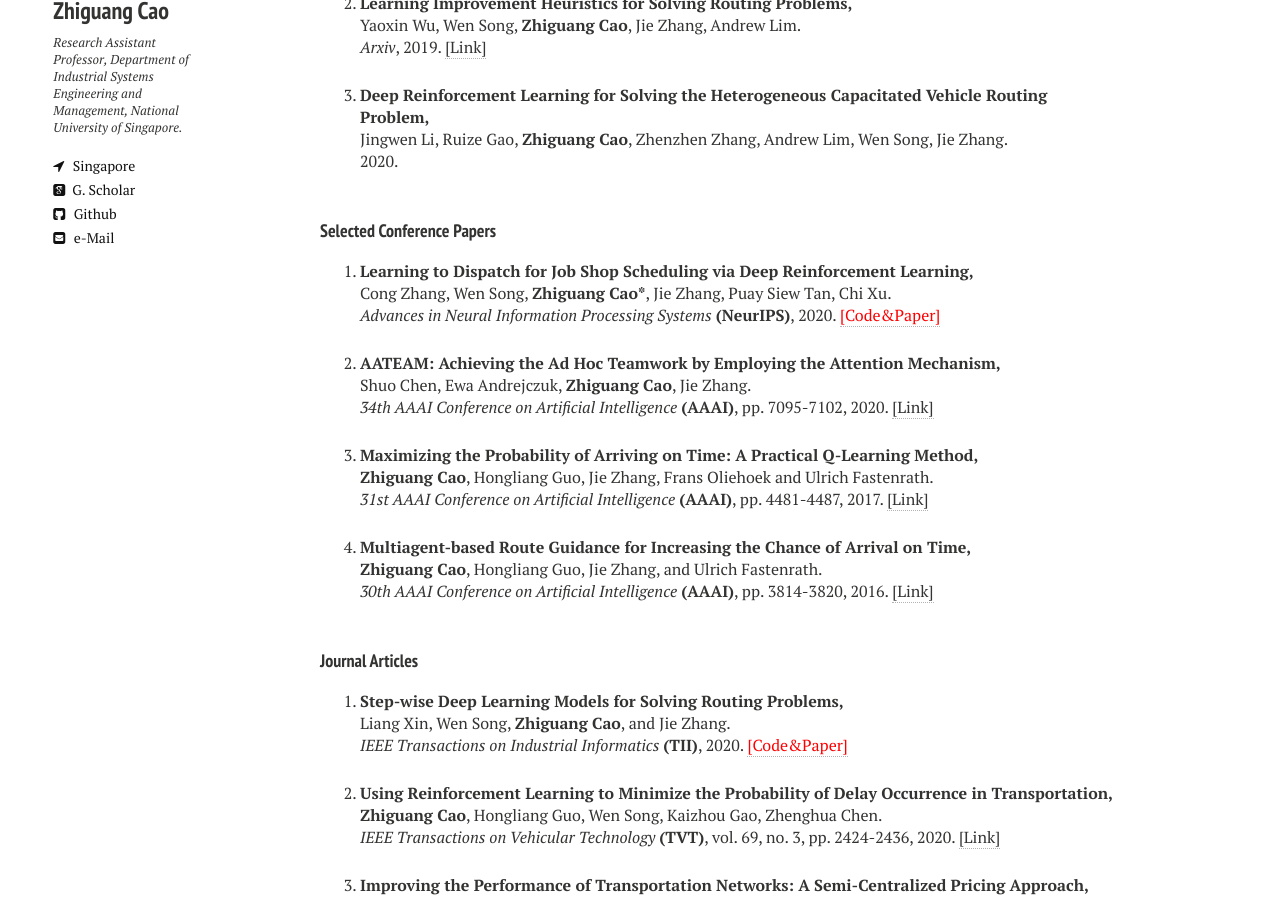
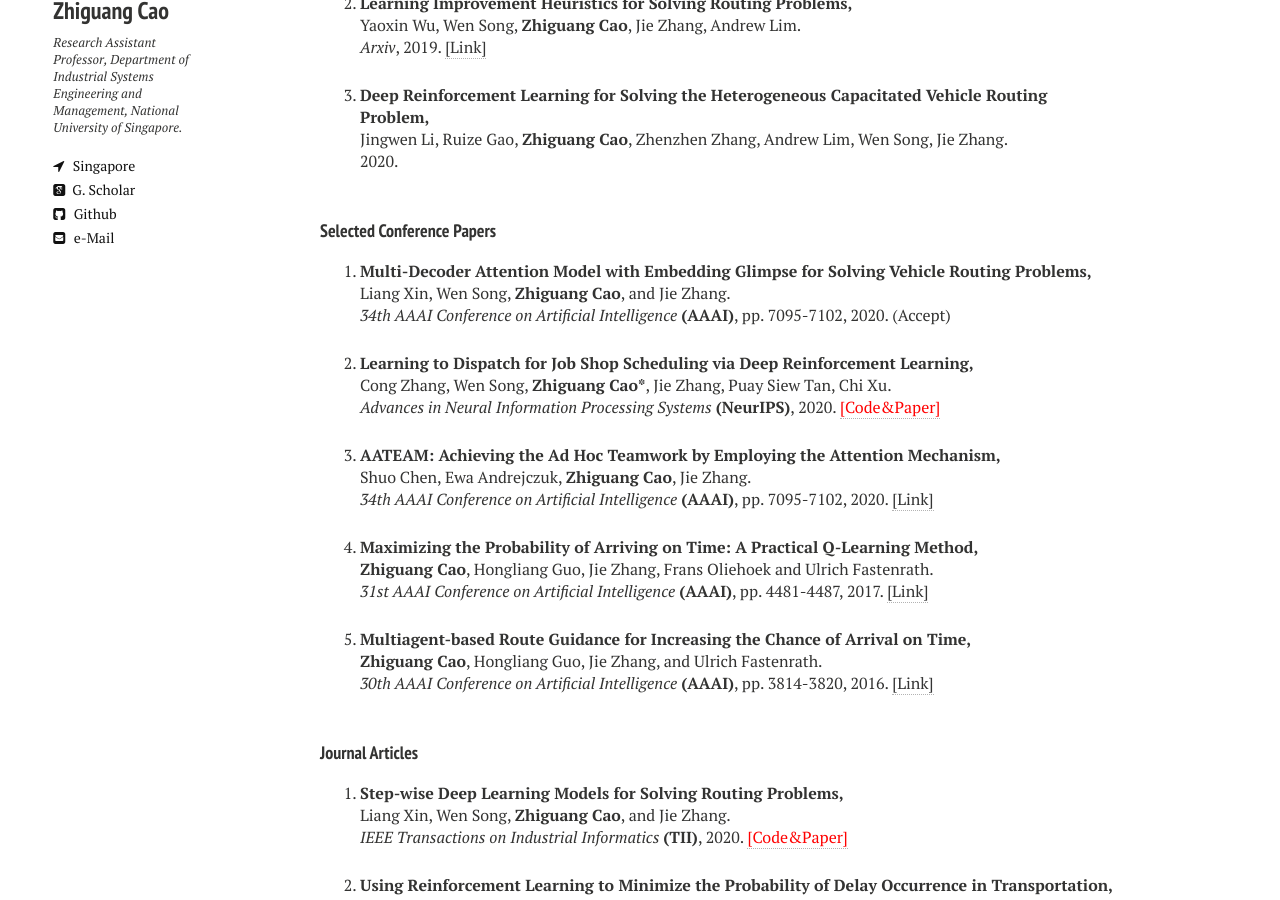
Before and after one commit to zhiguangcaosg/zhiguangcaosg.github.io, a Jekyll site: the page built from publications.md, in a window 1280 px wide and 900 px high, scrolled down 319 px. Built offline with Jekyll 4.4.1, drawn with Linux system fonts in a browser that asks for light colours; nearby versions of some CDN libraries.

Commit message:
Update publications.html

```diff
--- a/_layouts/publications.html
+++ b/_layouts/publications.html
@@ -122,6 +122,14 @@ div.bibtex pre { font-size: 75%; overflow: auto;  width: 100%; padding: 0em 0em;
     <!-- Item: Caelles2016 -->
 <ul style="padding-left:0px;">
 <ol >
+
+<li>
+<p>
+<b>Multi-Decoder Attention Model with Embedding Glimpse for Solving Vehicle Routing Problems,</b>
+<br> Liang Xin, Wen Song, <b>Zhiguang Cao</b>, and Jie Zhang.<br>
+<i>34th AAAI Conference on Artificial Intelligence</i> <b>(AAAI)</b>, pp. 7095-7102, 2020. (Accept)
+</p>
+</li>
 
 <li>
 <p>
```
